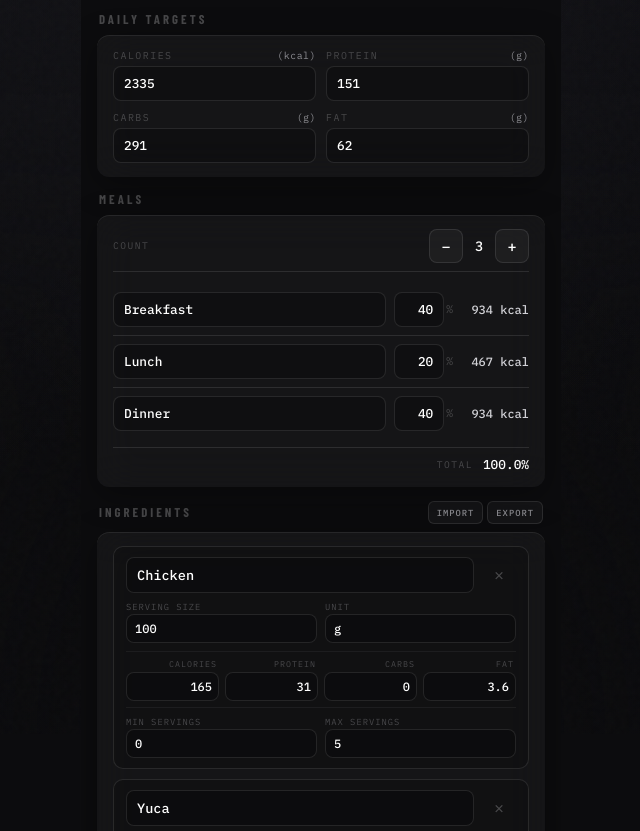
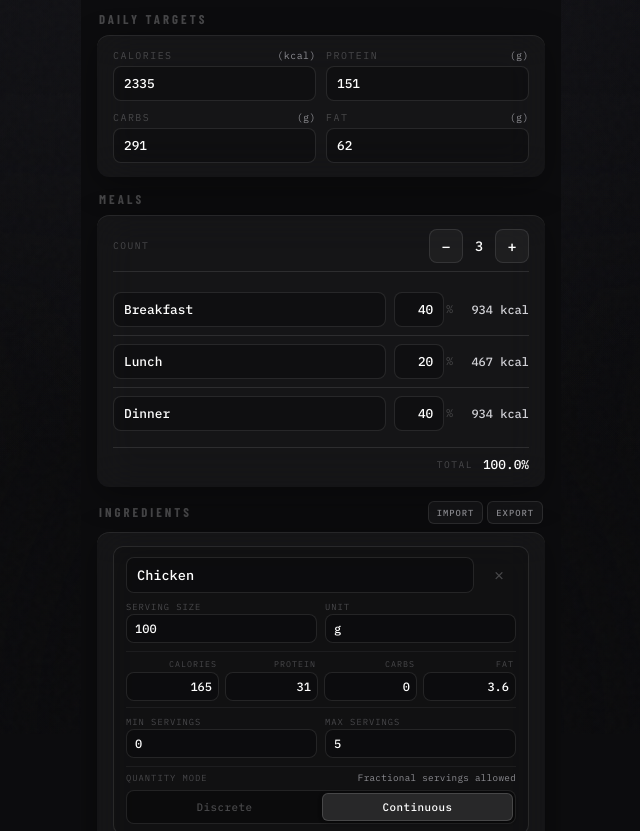
Before and after one commit to man22319/meal-plan, a website with bundled scripts: page index.html in a window 1280 px wide. Shown: the part 66-897 px from the top of the page, without its empty margins (319-959 px from the left). Built offline with nearby package versions, Linux system fonts and the light colour scheme; a web font is replaced by a local one.

Commit message:
Add per-ingredient quantity mode (discrete vs continuous)

```diff
--- a/src/core/solver.js
+++ b/src/core/solver.js
@@ -37,6 +37,8 @@ export const Optimization = {
                           (maxIngPerMeal > 0 && maxIngPerMeal < ingredients.length) ||
                           ingredients.some(ing => typeof ing.minServings === 'number' && ing.minServings > 0);
 
+    const hasDiscrete = ingredients.some(ing => ing.quantityMode === 'discrete');
+
     const model = {
       optimize: 'cost',
       opType: 'min',
@@ -50,6 +52,10 @@ export const Optimization = {
 
     if (needsBinaries) {
       model.binaries = {};
+    }
+
+    if (hasDiscrete) {
+      model.ints = {};
     }
 
     // 1. Daily macro constraints (with deviation variables dP and dM)
@@ -161,6 +167,11 @@ export const Optimization = {
           }
         }
 
+        if (ing.quantityMode === 'discrete') {
+          if (!model.ints) model.ints = {};
+          model.ints[v_x] = 1;
+        }
+
         model.variables[v_x] = xEntry;
       });
     });
@@ -193,15 +204,19 @@ export const Optimization = {
       let mCal = 0, mPro = 0, mCarb = 0, mFat = 0;
 
       ingredients.forEach((ing, i) => {
-        const s = raw[`x_${i}_${j}`] || 0;
+        let s = raw[`x_${i}_${j}`] || 0;
         const z = raw[`z_${i}_${j}`] || 0;
+        if (ing.quantityMode === 'discrete') {
+          s = Math.round(s);
+        }
         if (s > 0.001) {
           items.push({
             name: ing.name,
             quantity: s * ing.servingSize,
             unit: ing.unit,
             servings: s,
-            selected: z > 0.5
+            selected: z > 0.5,
+            quantityMode: ing.quantityMode || 'continuous'
           });
           mCal += s * ing.calories;
           mPro += s * ing.protein;
--- a/src/core/state.js
+++ b/src/core/state.js
@@ -6,9 +6,9 @@ export const STORAGE_KEY = 'macroSolver_ingredients';
 export const SETTINGS_KEY = 'macroSolver_settings';
 
 export const DEFAULT_INGREDIENTS = [
-  { name: 'Chicken', servingSize: 100, unit: 'g', calories: 165, protein: 31, carbs: 0, fat: 3.6, minServings: 0, maxServings: 5 },
-  { name: 'Yuca', servingSize: 103, unit: 'g', calories: 180, protein: 3, carbs: 42, fat: 0, minServings: 0, maxServings: 5 },
-  { name: 'Whole Milk', servingSize: 240, unit: 'mL', calories: 150, protein: 8, carbs: 12, fat: 8, minServings: 0, maxServings: 2 }
+  { name: 'Chicken', servingSize: 100, unit: 'g', calories: 165, protein: 31, carbs: 0, fat: 3.6, minServings: 0, maxServings: 5, quantityMode: 'continuous' },
+  { name: 'Yuca', servingSize: 103, unit: 'g', calories: 180, protein: 3, carbs: 42, fat: 0, minServings: 0, maxServings: 5, quantityMode: 'continuous' },
+  { name: 'Whole Milk', servingSize: 240, unit: 'mL', calories: 150, protein: 8, carbs: 12, fat: 8, minServings: 0, maxServings: 2, quantityMode: 'continuous' }
 ];
 
 export const state = {
--- a/src/core/validation.js
+++ b/src/core/validation.js
@@ -87,6 +87,9 @@ export const Validation = {
       if (typeof ing.minServings === 'number' && typeof ing.maxServings === 'number' && ing.minServings > ing.maxServings) {
         errors.push(`"${label}": min servings (${ing.minServings}) cannot exceed max servings (${ing.maxServings}).`);
       }
+      if (typeof ing.quantityMode !== 'undefined' && ing.quantityMode !== 'continuous' && ing.quantityMode !== 'discrete') {
+        errors.push(`"${label}": quantity mode must be "continuous" or "discrete".`);
+      }
     });
     return errors;
   },
--- a/src/io/persistence.js
+++ b/src/io/persistence.js
@@ -41,7 +41,8 @@ export const Persistence = {
               carbs: ing.carbs,
               fat: ing.fat,
               minServings: typeof ing.minServings === 'number' && ing.minServings >= 0 ? ing.minServings : 0,
-              maxServings: typeof ing.maxServings === 'number' && ing.maxServings > 0 ? ing.maxServings : 5
+              maxServings: typeof ing.maxServings === 'number' && ing.maxServings > 0 ? ing.maxServings : 5,
+              quantityMode: ing.quantityMode === 'discrete' ? 'discrete' : 'continuous'
             };
           }).filter(Boolean);
 
@@ -122,7 +123,8 @@ export const ImportExport = {
           carbs: ing.carbs,
           fat: ing.fat,
           minServings: typeof ing.minServings === 'number' && ing.minServings >= 0 ? ing.minServings : 0,
-          maxServings: typeof ing.maxServings === 'number' && ing.maxServings > 0 ? ing.maxServings : 5
+          maxServings: typeof ing.maxServings === 'number' && ing.maxServings > 0 ? ing.maxServings : 5,
+          quantityMode: ing.quantityMode === 'discrete' ? 'discrete' : 'continuous'
         }));
 
         if (parsed.mealConstraints && typeof parsed.mealConstraints === 'object') {
@@ -205,6 +207,9 @@ export const ImportExport = {
       if (typeof ing.minServings === 'number' && typeof ing.maxServings === 'number' && ing.minServings > ing.maxServings) {
         errors.push(`"${label}": minServings cannot exceed maxServings.`);
       }
+      if (typeof ing.quantityMode !== 'undefined' && ing.quantityMode !== 'continuous' && ing.quantityMode !== 'discrete') {
+        errors.push(`"${label}": quantityMode must be "continuous" or "discrete".`);
+      }
     });
     return errors;
   }
--- a/src/ui/render.js
+++ b/src/ui/render.js
@@ -156,7 +156,9 @@ export const UI = {
       return;
     }
 
-    container.innerHTML = state.ingredients.map((ing, i) => `
+    container.innerHTML = state.ingredients.map((ing, i) => {
+      const mode = ing.quantityMode === 'discrete' ? 'discrete' : 'continuous';
+      return `
       <div class="ingredient-card" data-i="${i}">
         <div class="ing-row ing-name-row">
           <input type="text" class="ing-name-input" value="${escAttr(ing.name)}" data-i="${i}" data-f="name" placeholder="Ingredient name" />
@@ -207,8 +209,26 @@ export const UI = {
                    data-i="${i}" data-f="maxServings" placeholder="5" inputmode="decimal" />
           </div>
         </div>
+
+        <div class="ing-mode-row">
+          <div class="ing-mode-header">
+            <label>Quantity Mode</label>
+            <span class="ing-mode-hint">${mode === 'discrete' ? 'Whole servings only' : 'Fractional servings allowed'}</span>
+          </div>
+          <div class="segmented-control" role="radiogroup" aria-label="Quantity Mode">
+            <button type="button" class="segmented-btn ${mode === 'discrete' ? 'active' : ''}"
+                    data-i="${i}" data-mode="discrete" role="radio" aria-checked="${mode === 'discrete'}">
+              Discrete
+            </button>
+            <button type="button" class="segmented-btn ${mode !== 'discrete' ? 'active' : ''}"
+                    data-i="${i}" data-mode="continuous" role="radio" aria-checked="${mode !== 'discrete'}">
+              Continuous
+            </button>
+          </div>
+        </div>
       </div>
-    `).join('');
+    `;
+    }).join('');
 
     container.querySelectorAll('input').forEach(input => {
       input.addEventListener('input', function () {
@@ -221,6 +241,16 @@ export const UI = {
           state.ingredients[idx][field] = isNaN(val) ? 0 : val;
         }
         Persistence.save();
+      });
+    });
+
+    container.querySelectorAll('.segmented-btn').forEach(btn => {
+      btn.addEventListener('click', function () {
+        const idx = parseInt(this.dataset.i, 10);
+        const mode = this.dataset.mode;
+        state.ingredients[idx].quantityMode = mode;
+        Persistence.save();
+        UI.renderIngredients();
       });
     });
 
@@ -237,7 +267,8 @@ export const UI = {
     state.ingredients.push({
       name: '', servingSize: 100, unit: 'g',
       calories: 0, protein: 0, carbs: 0, fat: 0,
-      minServings: 0, maxServings: 5
+      minServings: 0, maxServings: 5,
+      quantityMode: 'continuous'
     });
     Persistence.save();
     UI.renderIngredients();
--- a/styles/components/inputs.css
+++ b/styles/components/inputs.css
@@ -348,6 +348,75 @@ label {
   font-size: 0.75rem;
 }
 
+/* ── Quantity Mode Segmented Control ── */
+.ing-mode-row {
+  display: flex;
+  flex-direction: column;
+  gap: 6px;
+  padding-top: 4px;
+  border-top: 1px solid rgba(255, 255, 255, 0.05);
+}
+
+.ing-mode-header {
+  display: flex;
+  justify-content: space-between;
+  align-items: baseline;
+}
+
+.ing-mode-header label {
+  font-size: 0.55rem;
+  letter-spacing: 1px;
+  text-transform: uppercase;
+  color: var(--dim);
+  margin-bottom: 0;
+}
+
+.ing-mode-hint {
+  font-family: 'IBM Plex Mono', monospace;
+  font-size: 0.58rem;
+  color: var(--muted);
+  letter-spacing: 0.3px;
+}
+
+.segmented-control {
+  display: flex;
+  background: rgba(0, 0, 0, 0.35);
+  border: 1px solid var(--border);
+  border-radius: 8px;
+  padding: 2px;
+  gap: 2px;
+}
+
+.segmented-btn {
+  flex: 1;
+  background: transparent;
+  border: 1px solid transparent;
+  border-radius: 6px;
+  color: var(--dim);
+  font-family: 'IBM Plex Mono', monospace;
+  font-size: 0.68rem;
+  font-weight: 500;
+  padding: 6px 10px;
+  cursor: pointer;
+  letter-spacing: 0.5px;
+  text-align: center;
+  transition: all 0.15s ease;
+  user-select: none;
+  -webkit-tap-highlight-color: transparent;
+}
+
+.segmented-btn:hover:not(.active) {
+  color: var(--silver);
+  background: rgba(255, 255, 255, 0.03);
+}
+
+.segmented-btn.active {
+  background: rgba(255, 255, 255, 0.12);
+  color: var(--white);
+  border-color: rgba(255, 255, 255, 0.15);
+  box-shadow: 0 1px 4px rgba(0, 0, 0, 0.4);
+}
+
 .ingredient-actions {
   display: flex;
   gap: 8px;
```
Also changed, not shown: tests/eval_suite.js (+149 -0 lines).
